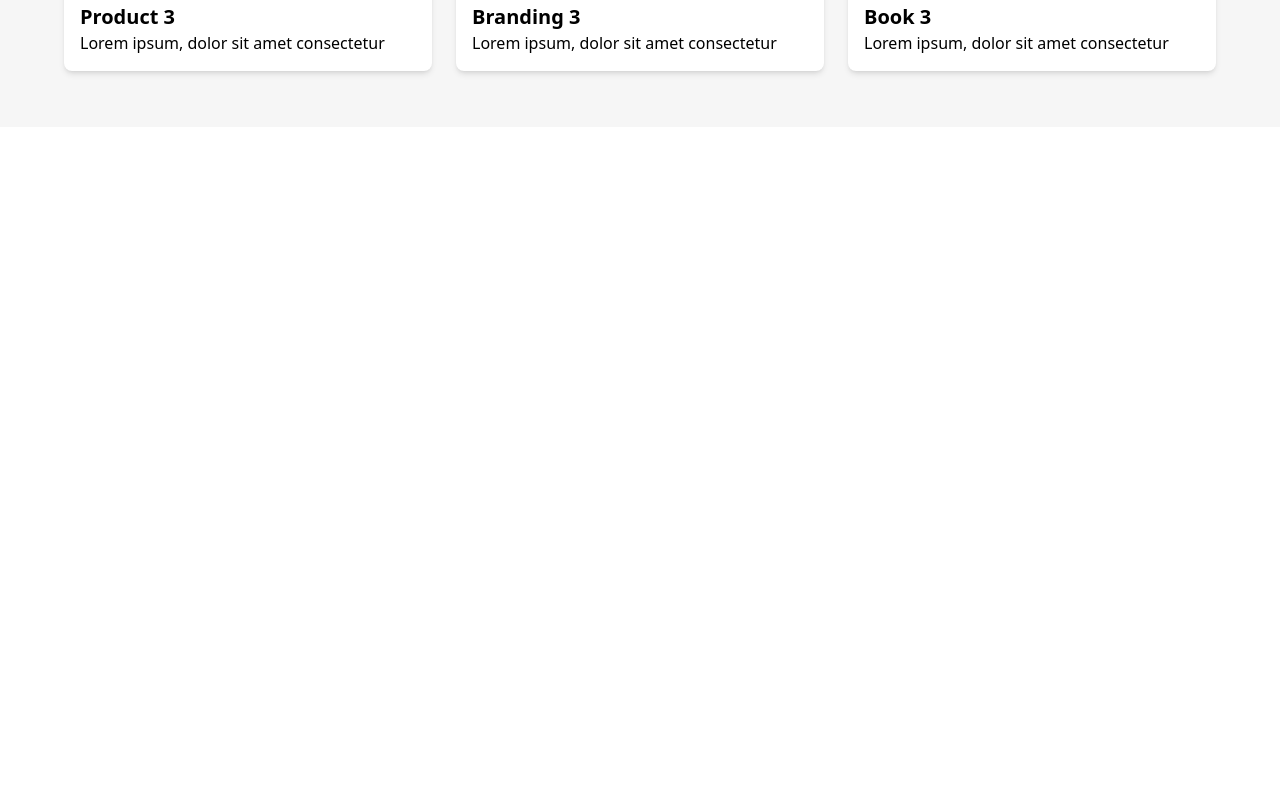
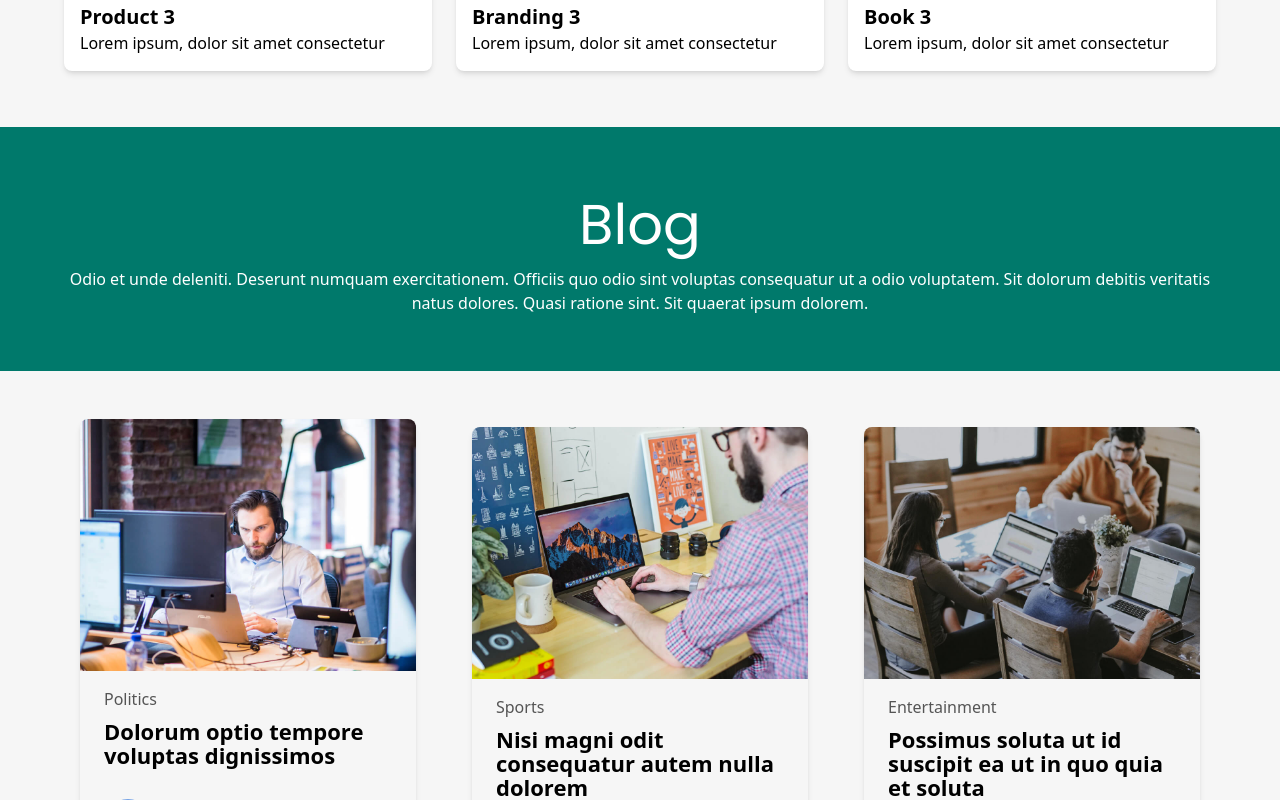
Before and after one commit to hafiz1379/impact-business-website, a React (Create React App) app: page / in a window 1280 px wide. Shown: the part 6180-6980 px from the top of the page. Before the commit the page ends 6307 px from the top, so only its background shows below. Built offline with nearby package versions, Linux system fonts and the light colour scheme.

Commit message:
Add Contact, Footer, and Blog components to Home page

```diff
--- a/src/pages/Home.jsx
+++ b/src/pages/Home.jsx
@@ -3,6 +3,9 @@ import HomeTitle from '../components/Home/HomeTitle';
 import Service from '../components/Service/Service';
 import Portfolio from '../components/Portfolio/Portfolio';
 import About from '../components/About/About';
+import Contact from '../components/Contact/Contact';
+import Footer from '../components/Footer';
+import Blog from '../components/Blog/Blog';
 
 function Home() {
   return (
@@ -12,6 +15,9 @@ function Home() {
       <About />
       <Service />
       <Portfolio />
+      <Blog />
+      <Contact />
+      <Footer />
     </>
   );
 }
```
